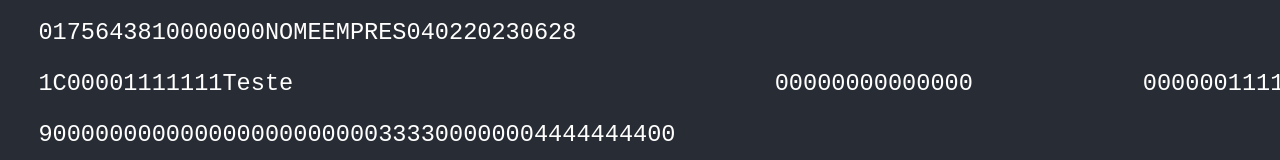
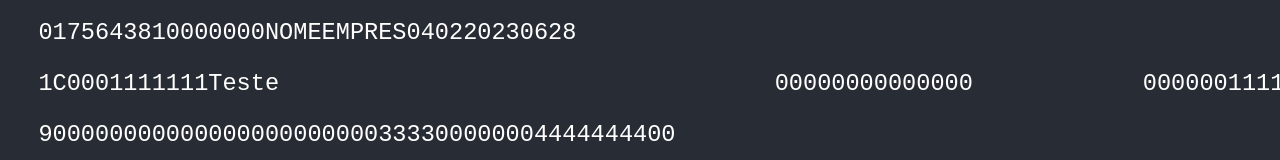
Before and after one commit to RodrigVF/xlsx-txt-website, a React (Create React App) app: page / in a window 1280 px wide. Shown: the part 279-439 px from the top of the page. Built offline with nearby package versions, Linux system fonts and the light colour scheme.

Commit message:
fix contaCapital

```diff
--- a/src/components/XlsxToJson.jsx
+++ b/src/components/XlsxToJson.jsx
@@ -96,7 +96,7 @@ const XlsxToJson = () => {
               {StrictNumberChars(`0175643810000000NOMEEMPRES0402${year}${stringMonth}${stringDay}`, 199)}
         {json.map((item) => (
           <pre>
-            {StrictNumberChars(`1C${AddZeros(item.ContaCapital,10)}${item.NomeCliente}`, 47)}
+            {StrictNumberChars(`1C${AddZeros(item.ContaCapital,9)}${item.NomeCliente}`, 47)}
             {`    `}
             {`00000000000000            `}
             {AddZeros(`${item.ContaCapital}`,12)}
```
